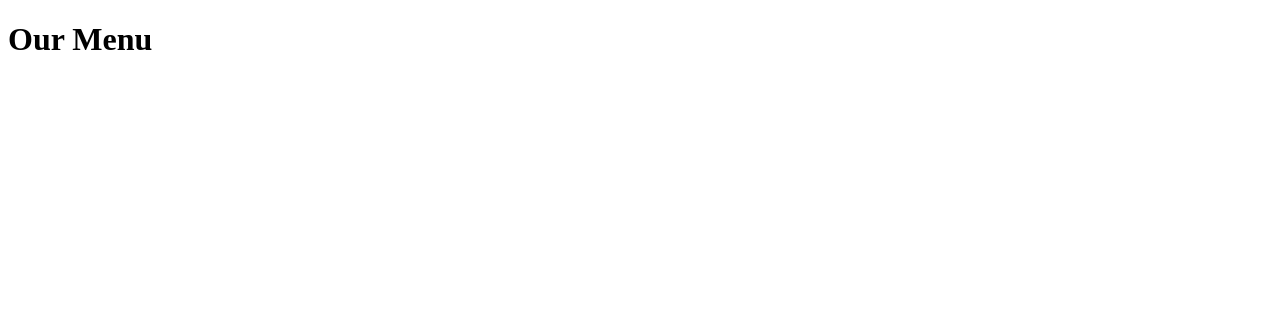
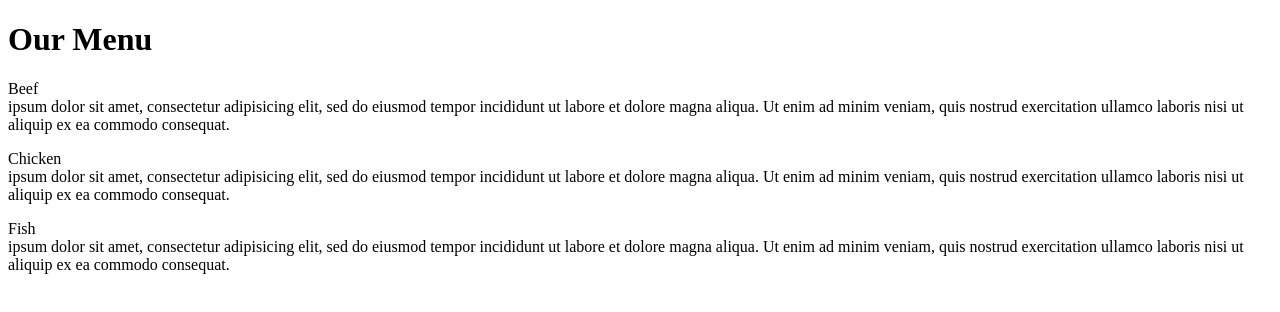
Before and after one commit to KS-Tmc/super-duper-potato, a plain HTML site: page Module2-solution/index.html in a window 1280 px wide. Drawn offline with Linux system fonts and the light colour scheme.

Commit message:
Add files via upload

```diff
--- a/Module2-solution/index.html
+++ b/Module2-solution/index.html
@@ -1,6 +1,8 @@
 <!DOCTYPE html>
 <html>
 <head>
+	<meta charset="utf-8">
+	<meta name="viewport" content="width=device-width, initial-scale=1">
 	<title>Module 2 Assignment</title>
 	<link rel="stylesheet" type="text/css" href="css/styles.css">
 </head>
@@ -9,30 +11,35 @@
 
 <body>
 	<h1>Our Menu</h1>
-	<div>
-		<p>
+		<div class="col-lg-4 col-md-6">
+				<p class="p">
+					<span id="red">Beef</span><br>
+			ipsum dolor sit amet, consectetur adipisicing elit, sed do eiusmod
+			tempor incididunt ut labore et dolore magna aliqua. Ut enim ad minim veniam,
+			quis nostrud exercitation ullamco laboris nisi ut aliquip ex ea commodo
+			consequat.
+			</p>
 
+		</div>
+		<div class="col-lg-4 col-md-6">
+			<p class="p">
+					<span id="tan">Chicken</span><br>
+				ipsum dolor sit amet, consectetur adipisicing elit, sed do eiusmod
+			tempor incididunt ut labore et dolore magna aliqua. Ut enim ad minim veniam,
+			quis nostrud exercitation ullamco laboris nisi ut aliquip ex ea commodo
+			consequat.
 		</p>
-		<p>
 
+	</div>
+		<div class="col-lg-4 col-md-12">
+			<p class="p">
+					<span id="blue">Fish</span><br>
+				ipsum dolor sit amet, consectetur adipisicing elit, sed do eiusmod
+			tempor incididunt ut labore et dolore magna aliqua. Ut enim ad minim veniam,
+			quis nostrud exercitation ullamco laboris nisi ut aliquip ex ea commodo
+			consequat.
 		</p>
+
 	</div>
-	<div>
-		<p>
-
-		</p>
-		<p>
-
-		</p>
-	</div>
-	<div>
-		<p>
-
-		</p>
-		<p>
-
-		</p>
-	</div>
-
 </body>
 </html>
```
